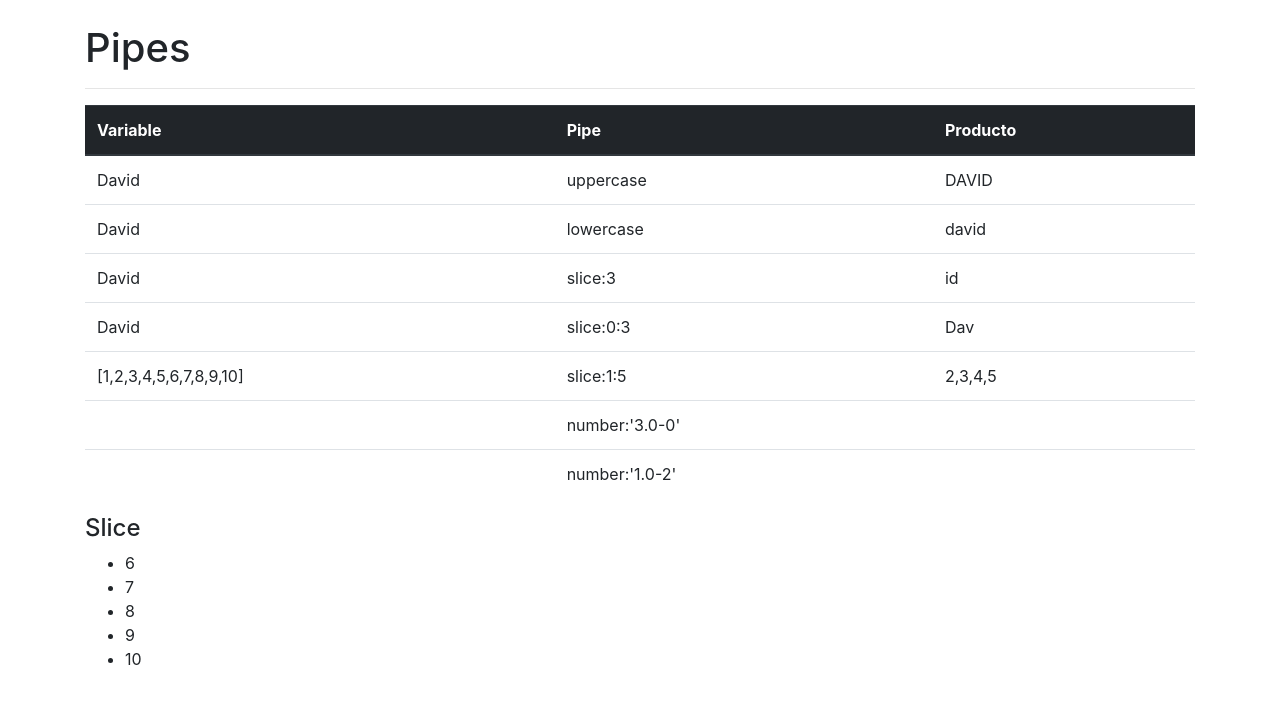
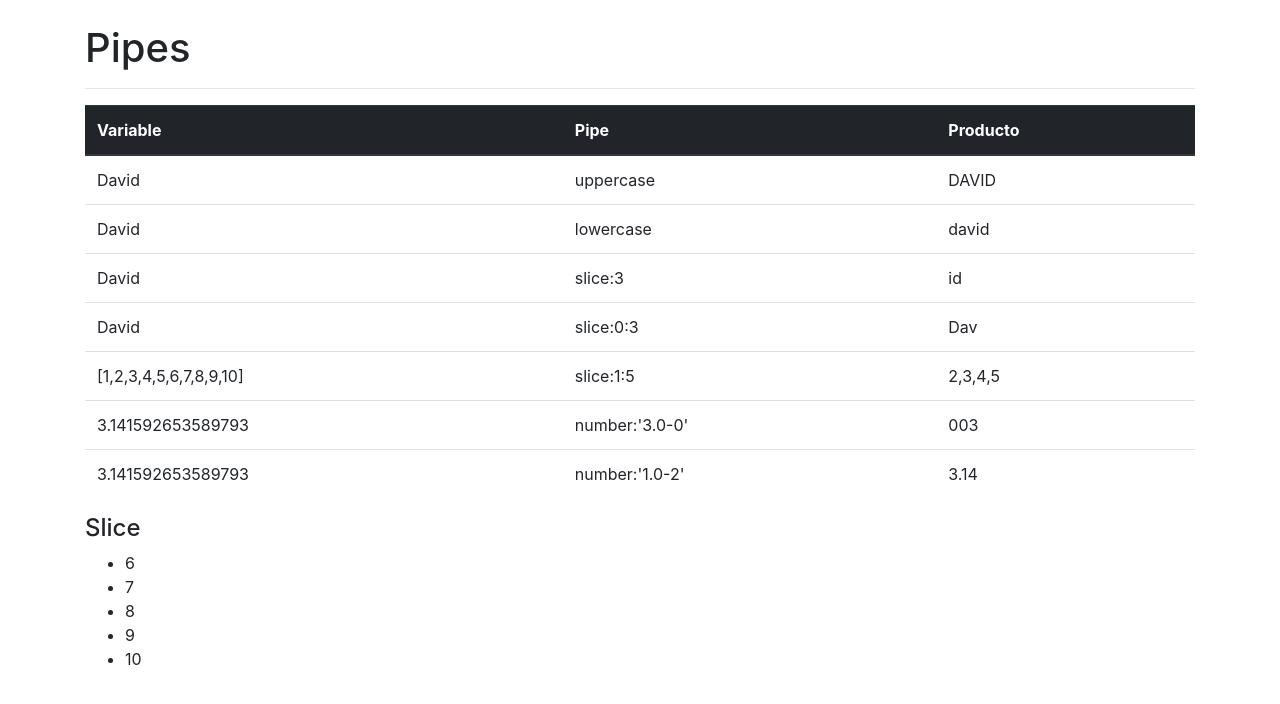
Before and after one commit to loscabezones/Curso-Angular, an Angular app in the folder 03-pipes/: page / in a window 1280 px wide. Shown: the top 704 px of the page. Built offline with nearby package versions, Linux system fonts and the light colour scheme.

Commit message:
decimal pipe

```diff
--- a/03-pipes/src/app/app.component.ts
+++ b/03-pipes/src/app/app.component.ts
@@ -9,6 +9,7 @@ export class AppComponent {
 
   nombre:string = "David";
   array:number[] = [1,2,3,4,5,6,7,8,9,10];
+  PI:number = Math.PI;
 
 
 }
```
